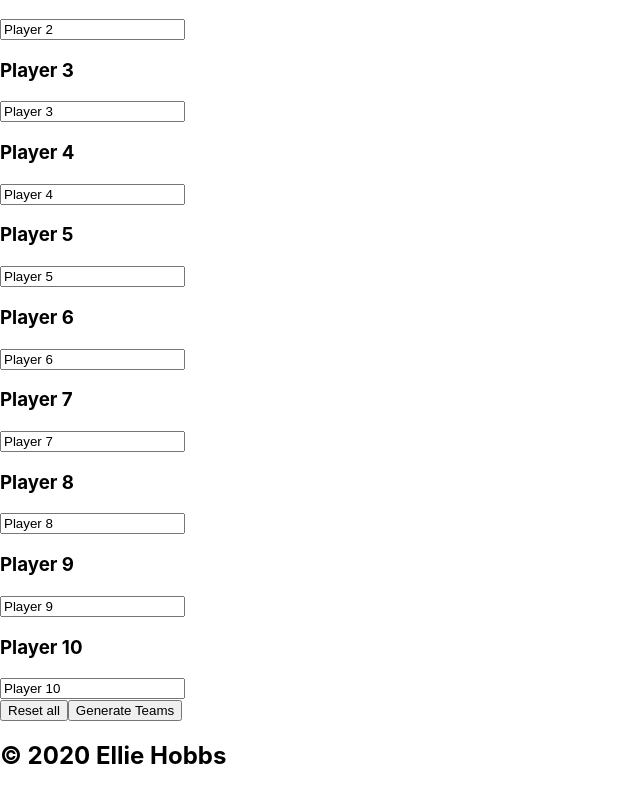
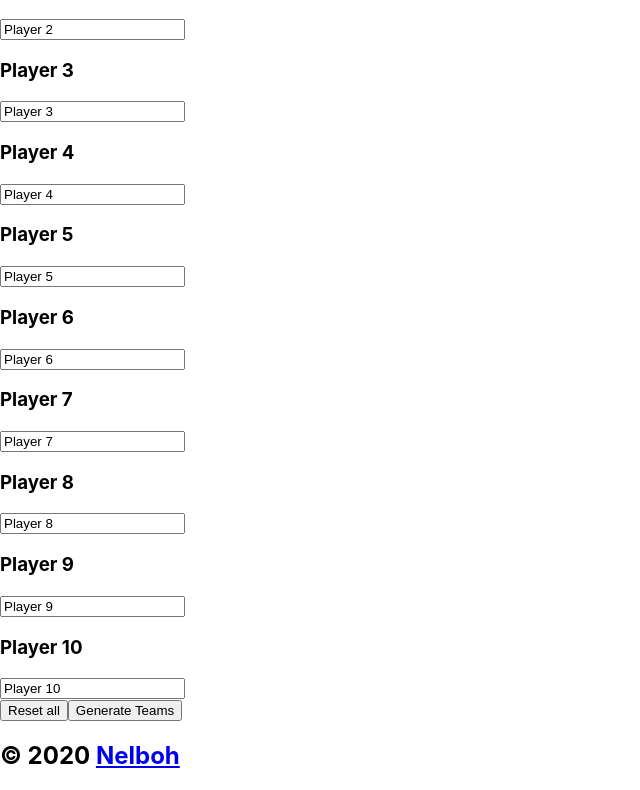
Before and after one commit to Nelboh/technical-challenge, a React (Create React App) app: page / in a window 1280 px wide. Shown: the part 868-1658 px from the top of the page, without its empty margins (0-640 px from the left). Built offline with nearby package versions, Linux system fonts and the light colour scheme.

Commit message:
Updated footer to include GH link

```diff
--- a/src/components/App/App.js
+++ b/src/components/App/App.js
@@ -27,7 +27,7 @@ const App = ({ settingsCompleteProp }) => (
     </main>
 
     <footer>
-      <h2 className="h3alternate">© 2020 Ellie Hobbs</h2>
+      <h2 className="h3alternate">© 2020 <a href="https://github.com/Nelboh">Nelboh</a></h2>
     </footer>
   </>
 )
--- a/src/styles/typography.css
+++ b/src/styles/typography.css
@@ -92,3 +92,19 @@ p {
 .errorMessageHidden {
     display: none;
 }
+
+a {
+    font-family: "Oswald", sans-serif;
+	text-transform: uppercase;
+	font-weight: 500;
+	font-size: calc(16px + 1.5vw);
+    color: var(--offWhite);
+    text-align: center;
+    padding-top: 1rem;
+    padding-bottom: 1rem;
+    text-decoration: none;
+}
+
+a:hover {
+    text-decoration: underline;
+}
```
Also changed, not shown: 1 other file (tests, documents, lock files or other folders).
